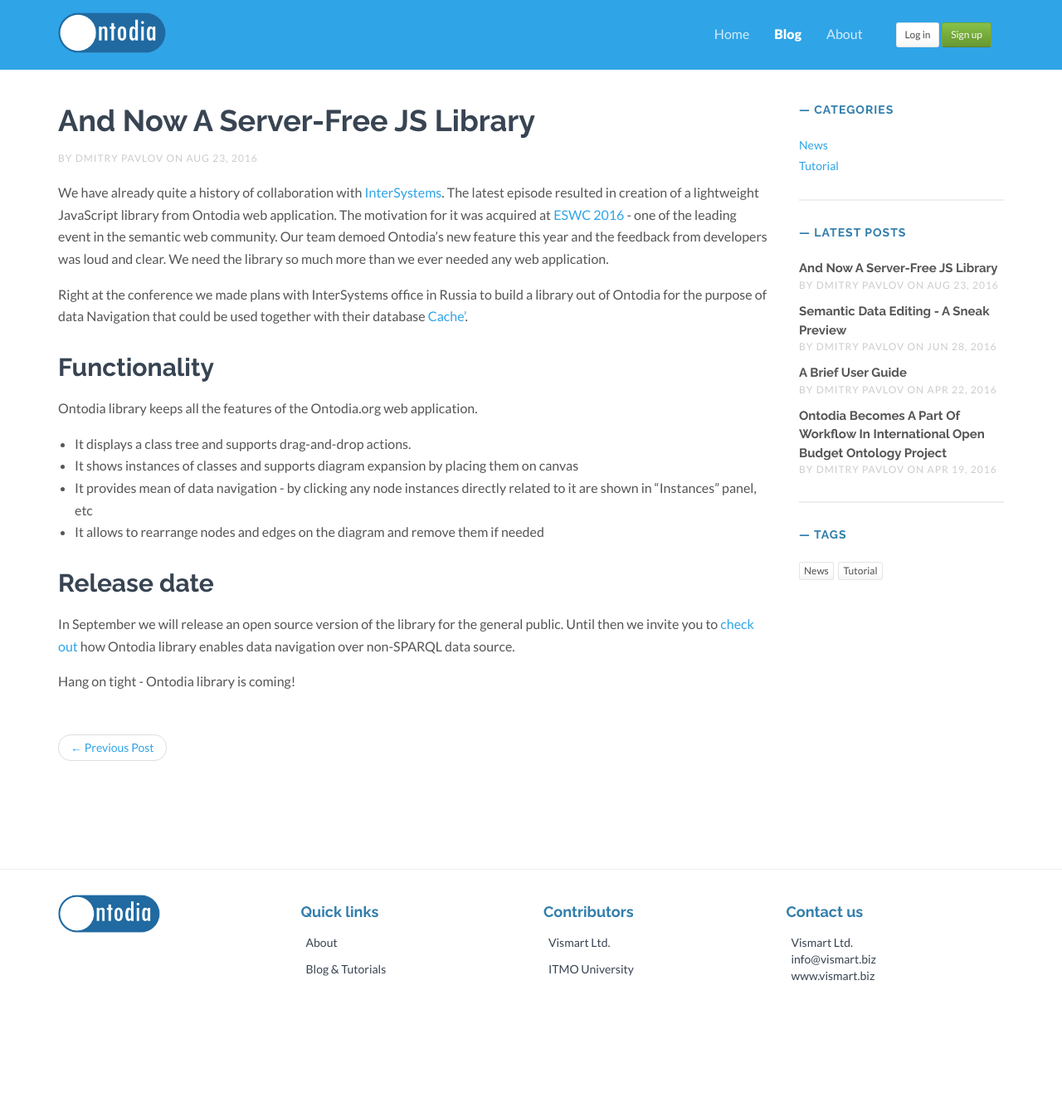
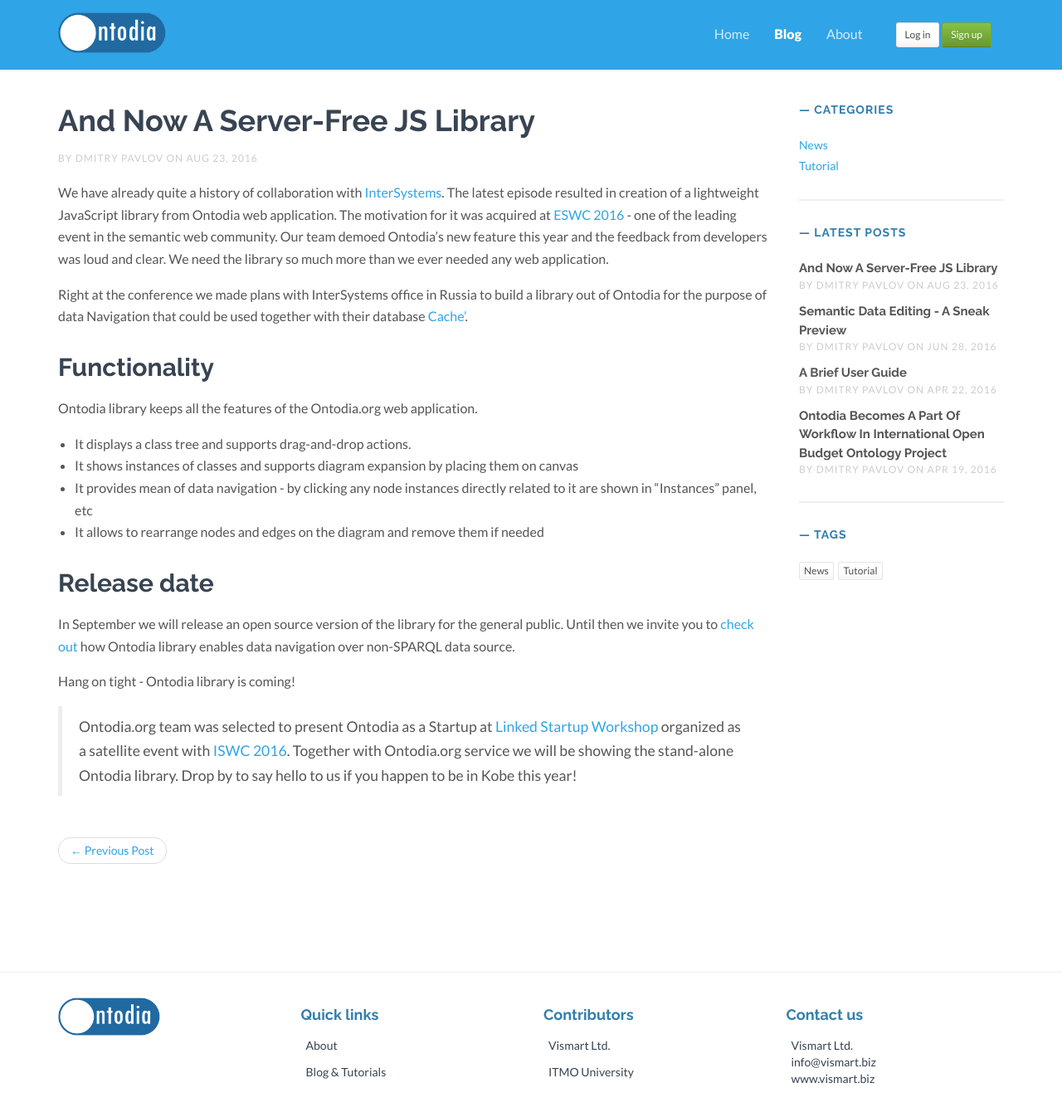
Before and after one commit to ontodia-org/ontodia-org.github.io, a Jekyll site: the page built from _posts/2016-08-23-We-made-a-JS-library.markdown, in a window 1280 px wide. Shown: the whole page at 83% size. Built offline with Jekyll 4.4.1, drawn with Linux system fonts in a browser that asks for light colours; nearby versions of some CDN libraries; comment, search, counter and statistics services are not loaded; before the commit the page ends 1222 px from its top, so only the background shows below that.

Commit message:
Added mentioning of ISWC 2016

```diff
--- a/_posts/2016-08-23-We-made-a-JS-library.markdown
+++ b/_posts/2016-08-23-We-made-a-JS-library.markdown
@@ -25,3 +25,4 @@
 In September we will release an open source version of the library for the general public. Until then we invite you to [check out](http://198.211.125.30:57772/csp/ontodia-cache/index.html?namespace=Samples) how Ontodia library enables data navigation over non-SPARQL data source.
 
 Hang on tight - Ontodia library is coming!
+ >Ontodia.org team was selected to present Ontodia as a Startup at [Linked Startup Workshop](http://linkedstartup.ifs.tuwien.ac.at/2016/) organized as a satellite event with [ISWC 2016](http://iswc2016.semanticweb.org/). Together with Ontodia.org service we will be showing the stand-alone Ontodia library. Drop by to say hello to us if you happen to be in Kobe this year!
```
